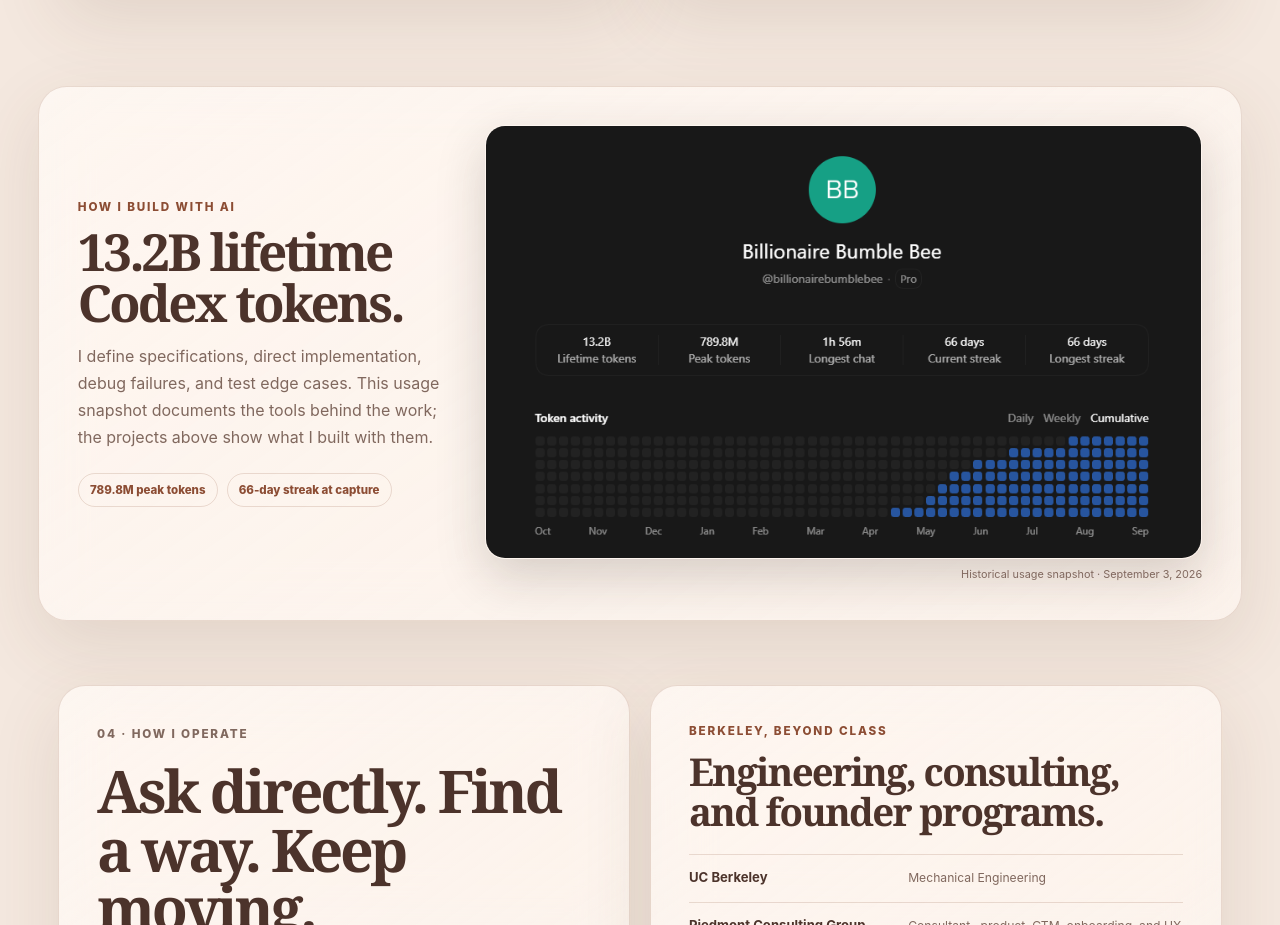
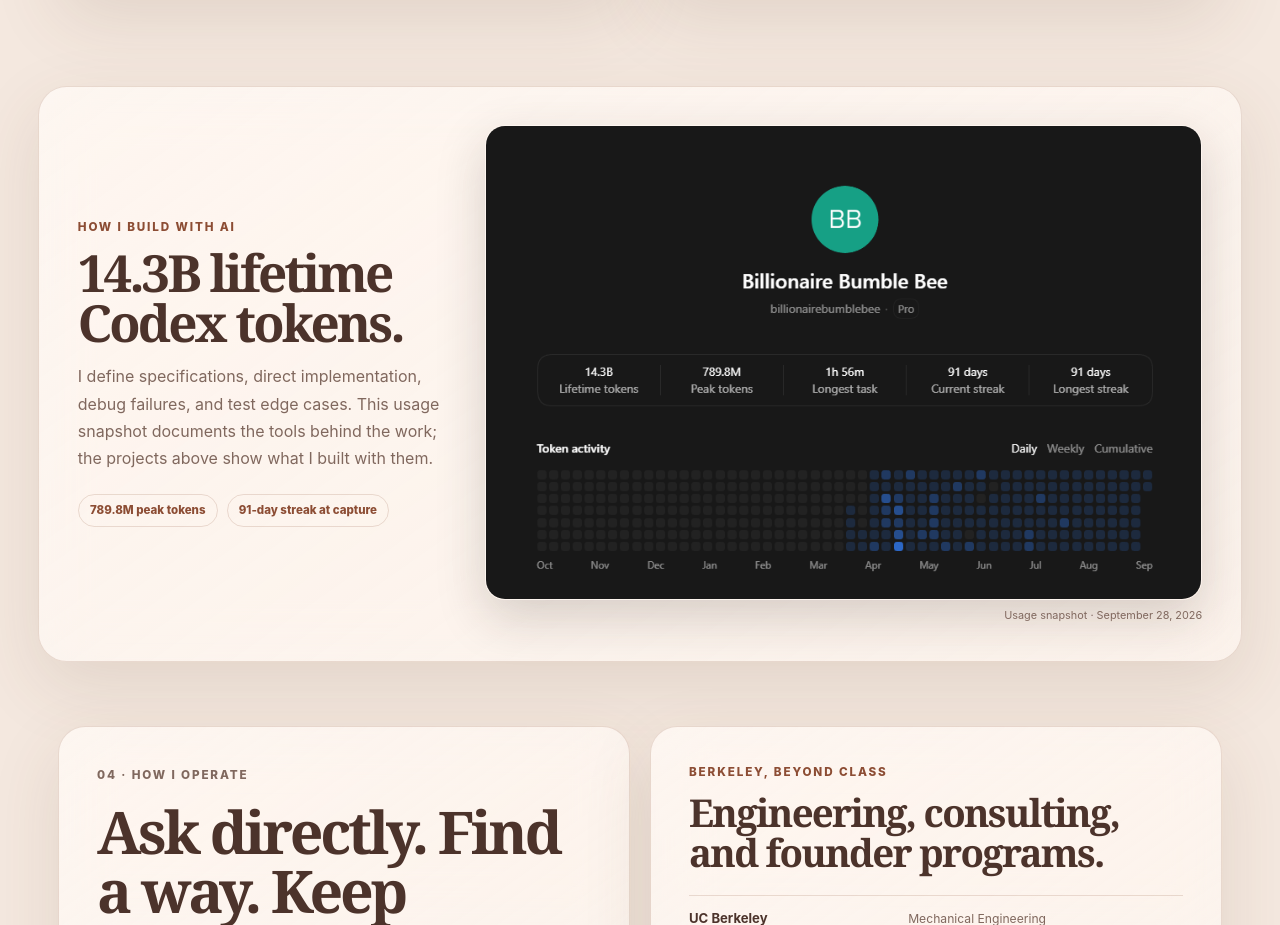
Before and after one commit to billionairebumblebee/vivianyang, a Next.js app: page / in a window 1280 px wide. Shown: the part 5580-6505 px from the top of the page. Built offline with nearby package versions, Linux system fonts and the light colour scheme.

Commit message:
Update Codex screenshot and stats for September 28

```diff
--- a/app/page.tsx
+++ b/app/page.tsx
@@ -198,8 +198,8 @@ export default function PortfolioPage() {
       </section>
 
       <section className="codex-proof glass" aria-labelledby="codex-proof-title">
-        <div className="codex-proof-copy"><p className="eyebrow">How I build with AI</p><h2 id="codex-proof-title">13.2B lifetime Codex tokens.</h2><p>I define specifications, direct implementation, debug failures, and test edge cases. This usage snapshot documents the tools behind the work; the projects above show what I built with them.</p><div className="codex-proof-notes"><span>789.8M peak tokens</span><span>66-day streak at capture</span></div></div>
-        <figure className="codex-proof-image"><img src="/codex-stats-sep-2026.png" alt="September 3 Codex usage snapshot showing 13.2 billion lifetime tokens and a 66 day streak" loading="lazy" /><figcaption>Historical usage snapshot · September 3, 2026</figcaption></figure>
+        <div className="codex-proof-copy"><p className="eyebrow">How I build with AI</p><h2 id="codex-proof-title">14.3B lifetime Codex tokens.</h2><p>I define specifications, direct implementation, debug failures, and test edge cases. This usage snapshot documents the tools behind the work; the projects above show what I built with them.</p><div className="codex-proof-notes"><span>789.8M peak tokens</span><span>91-day streak at capture</span></div></div>
+        <figure className="codex-proof-image"><img src="/codex-stats-sep-28-2026.png" alt="September 28 Codex usage snapshot showing 14.3 billion lifetime tokens, 789.8 million peak tokens, a 1 hour 56 minute longest task, and 91 day current and longest streaks" loading="lazy" /><figcaption>Usage snapshot · September 28, 2026</figcaption></figure>
       </section>
 
       <section id="story" className="story-section section-space">
```
Also changed, not shown: public/codex-stats-sep-28-2026.png (added), public/llms.txt.
